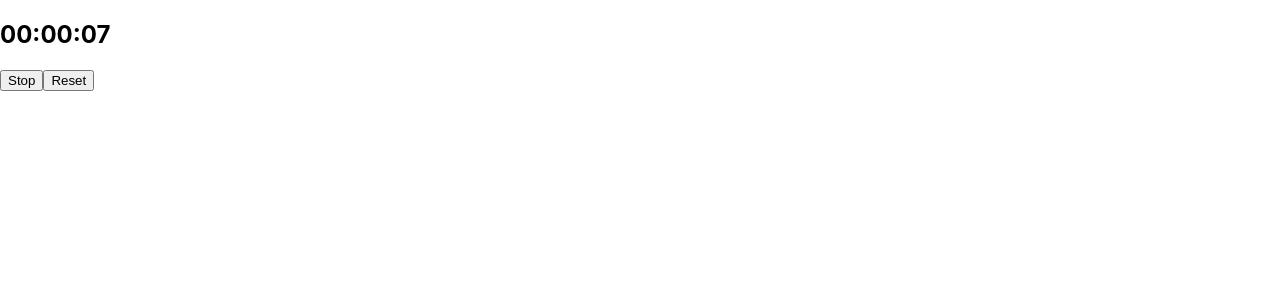
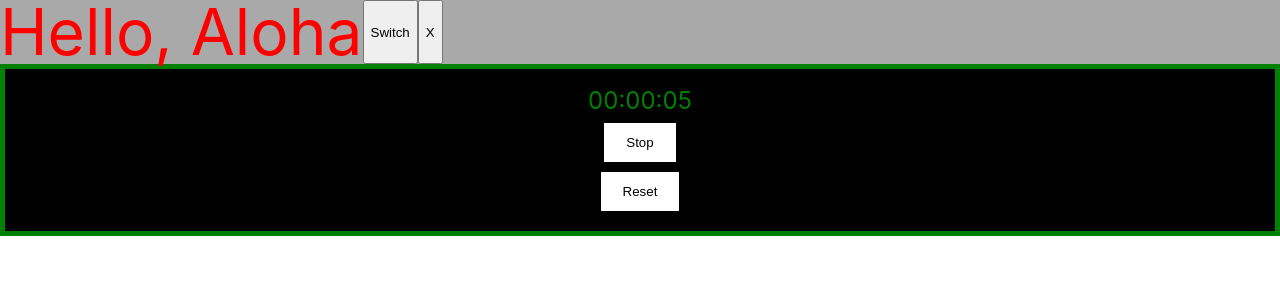
Before and after one commit to fccourses/fe-react-app, a React (Create React App) app: page / in a window 1280 px wide. Shown: the top 300 px of the page. Built offline with nearby package versions, Linux system fonts and the light colour scheme.

Commit message:
Add css modules

```diff
--- a/src/App.js
+++ b/src/App.js
@@ -1,14 +1,13 @@
-import React, { Component, useState } from 'react';
+import React from 'react';
 import './App.css';
 import StopWatch from './components/StopWatch';
+import Aloha from './components/AlohaDashboard/Aloha';
 
 function App(props) {
-  const [isVisible, setIsVisible] = useState(true);
   return (
     <>
-      {/* <button onClick={() => setIsVisible(!isVisible)}>Change</button>
-      {isVisible ? <StopWatch /> : null} */}
-      <StopWatch/>
+      <Aloha name='Aloha' />
+      <StopWatch />
     </>
   );
 }
--- a/src/components/AlohaDashboard/Aloha/index.jsx
+++ b/src/components/AlohaDashboard/Aloha/index.jsx
@@ -1,4 +1,5 @@
 import { Component } from 'react';
+import './style.css';
 
 class Aloha extends Component {
   constructor(props) {
@@ -28,13 +29,13 @@ class Aloha extends Component {
     }
 
     return (
-      <>
+      <div className='container'>
         <h1>
           {isGreeting ? 'Hello' : 'Goodbye'}, {name}
         </h1>
         <button onClick={this.switchState}>Switch</button>
         <button onClick={this.deleteHandler}>X</button>
-      </>
+      </div>
     );
   }
 }
--- /dev/null
+++ b/src/components/AlohaDashboard/Aloha/style.css
@@ -0,0 +1,9 @@
+.container {
+  display: flex;
+  flex-direction: row;
+
+  color: red;
+  font-size: 4rem;
+
+  background-color: darkgray;
+}
--- /dev/null
+++ b/src/components/StopWatch/StopWatch.module.css
@@ -0,0 +1,28 @@
+.container {
+  display: flex;
+  flex-direction: column;
+  justify-content: center;
+  align-items: center;
+
+  text-align: center;
+
+  background-color: black;
+  color: green;
+  padding: 20px;
+  font-size: 1.5rem;
+  border: 5px solid green;
+}
+
+.btn {
+  box-sizing: border-box;
+  background-color: white;
+  outline: none;
+  border: 2px solid transparent;
+  margin-top: 10px;
+  padding: 10px 20px;
+  cursor: pointer;
+}
+
+.btn:hover {
+  border: 2px solid green;
+}
--- a/src/components/StopWatch/index.jsx
+++ b/src/components/StopWatch/index.jsx
@@ -1,4 +1,5 @@
 import React, { Component } from 'react';
+import styles from './StopWatch.module.css';
 
 class StopWatch extends Component {
   constructor(props) {
@@ -57,16 +58,23 @@ class StopWatch extends Component {
 
   render() {
     const { time, isRunning } = this.state;
+    console.log(styles);
     return (
-      <article>
+      <article className={styles.container}>
         <h1>{time.toLocaleTimeString('it-IT')}</h1>
         {isRunning ? (
-          <button onClick={this.stop}>Stop</button>
+          <button className={styles.btn} onClick={this.stop}>
+            Stop
+          </button>
         ) : (
-          <button onClick={this.start}>Start</button>
+          <button className={styles.btn} onClick={this.start}>
+            Start
+          </button>
         )}
 
-        <button onClick={this.reset}>Reset</button>
+        <button className={styles.btn} onClick={this.reset}>
+          Reset
+        </button>
       </article>
     );
   }
--- a/src/index.css
+++ b/src/index.css
@@ -1,3 +1,5 @@
+/* @import-normalize; */
+
 body {
   margin: 0;
   font-family: -apple-system, BlinkMacSystemFont, 'Segoe UI', 'Roboto', 'Oxygen',
@@ -6,8 +8,3 @@ body {
   -webkit-font-smoothing: antialiased;
   -moz-osx-font-smoothing: grayscale;
 }
-
-code {
-  font-family: source-code-pro, Menlo, Monaco, Consolas, 'Courier New',
-    monospace;
-}
--- a/src/index.js
+++ b/src/index.js
@@ -1,5 +1,6 @@
 import React from 'react';
 import ReactDOM from 'react-dom';
+import './reset.css';
 import './index.css';
 import App from './App';
 import reportWebVitals from './reportWebVitals';
--- /dev/null
+++ b/src/reset.css
@@ -0,0 +1,48 @@
+/* http://meyerweb.com/eric/tools/css/reset/
+   v2.0 | 20110126
+   License: none (public domain)
+*/
+
+html, body, div, span, applet, object, iframe,
+h1, h2, h3, h4, h5, h6, p, blockquote, pre,
+a, abbr, acronym, address, big, cite, code,
+del, dfn, em, img, ins, kbd, q, s, samp,
+small, strike, strong, sub, sup, tt, var,
+b, u, i, center,
+dl, dt, dd, ol, ul, li,
+fieldset, form, label, legend,
+table, caption, tbody, tfoot, thead, tr, th, td,
+article, aside, canvas, details, embed,
+figure, figcaption, footer, header, hgroup,
+menu, nav, output, ruby, section, summary,
+time, mark, audio, video {
+	margin: 0;
+	padding: 0;
+	border: 0;
+	font-size: 100%;
+	font: inherit;
+	vertical-align: baseline;
+}
+/* HTML5 display-role reset for older browsers */
+article, aside, details, figcaption, figure,
+footer, header, hgroup, menu, nav, section {
+	display: block;
+}
+body {
+	line-height: 1;
+}
+ol, ul {
+	list-style: none;
+}
+blockquote, q {
+	quotes: none;
+}
+blockquote:before, blockquote:after,
+q:before, q:after {
+	content: '';
+	content: none;
+}
+table {
+	border-collapse: collapse;
+	border-spacing: 0;
+}
```
